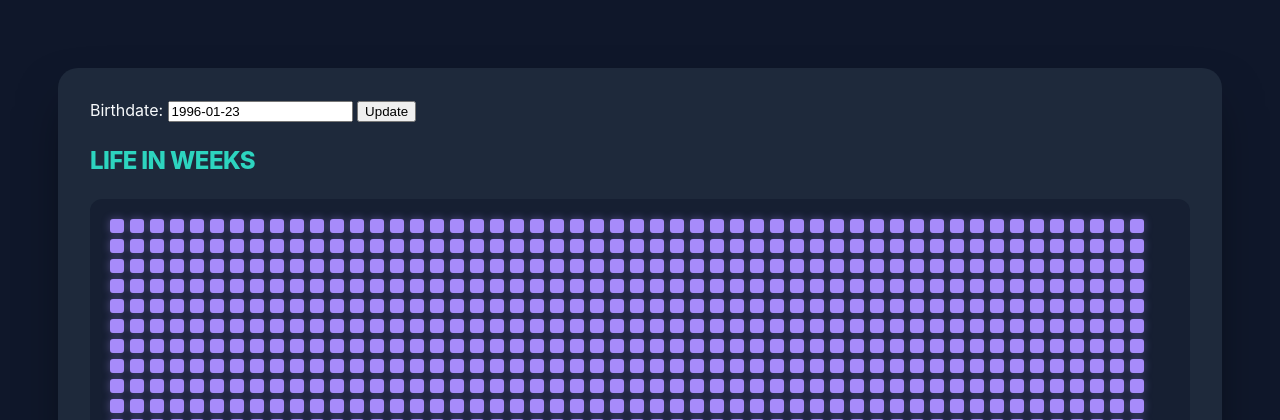
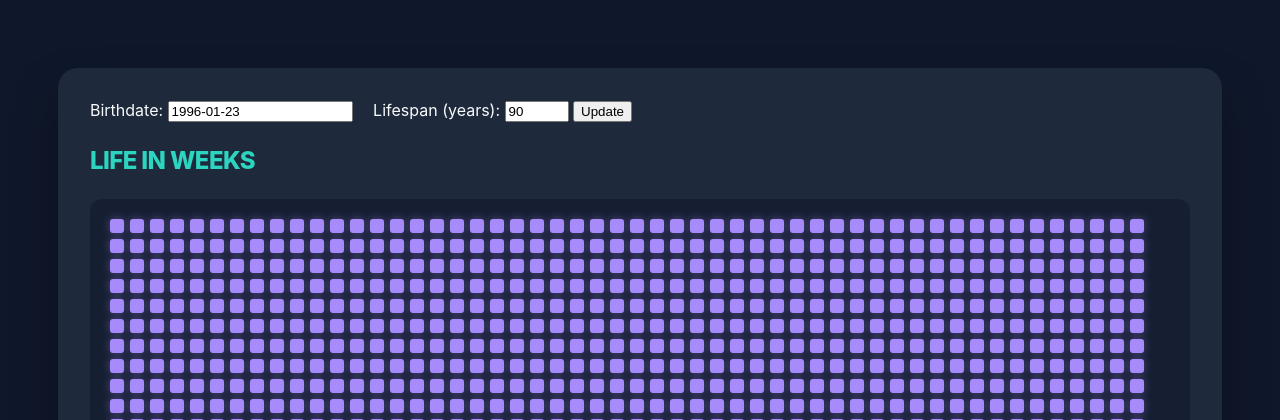
Before and after one commit to yeoreums/life-in-weeks, a Flask app: page / in a window 1280 px wide. Shown: the top 420 px of the page. Run offline with Flask 3, Linux system fonts and the light colour scheme.

Commit message:
Add configurable expected lifespan with validation

```diff
--- a/templates/index.html
+++ b/templates/index.html
@@ -20,6 +20,19 @@
             required
             >
         </label>
+        <label style="margin-left: 16px;">
+            Lifespan (years):
+            <input
+                type="number"
+                name="lifespan"
+                value="{{ lifespan }}"
+                min="1"
+                max="130"
+                step="1"
+                required
+                >
+        </label>
+
         <button type="submit">Update</button>
         </form>
 
--- a/web/app.py
+++ b/web/app.py
@@ -16,6 +16,7 @@ app = Flask(
 @app.route("/")
 def home():
     birth_str = request.args.get("birthdate")
+    lifespan_str = request.args.get("lifespan")
 
     today = date.today()
 
@@ -27,7 +28,17 @@ def home():
     if birth > today:
         birth = today
 
-    model = LifeModel(birth_date=birth, expected_years=90)
+    if lifespan_str:
+        try:
+            lifespan = int(lifespan_str)
+        except ValueError:
+            lifespan = 90
+    else:
+        lifespan = 90
+
+    lifespan = max(1, min(lifespan, 130))
+
+    model = LifeModel(birth_date=birth, expected_years=lifespan)
 
     lived_weeks = model.lived_weeks(today)
     total_weeks = model.total_weeks()
@@ -48,6 +59,7 @@ def home():
         current_week_index=current_week_index,
         current_month_index=current_month_index,
         today=today.isoformat(),
+        lifespan=lifespan,
     )
 
 if __name__ == "__main__":
```
